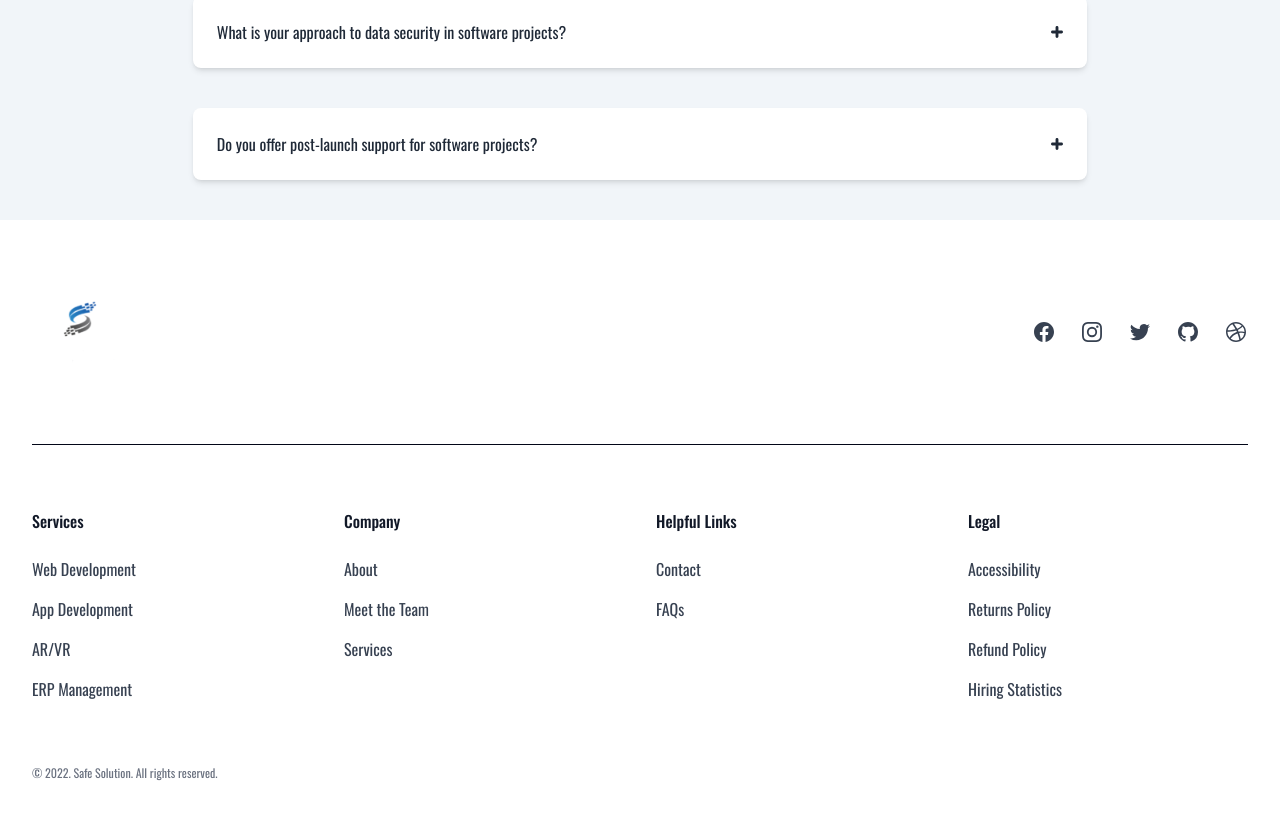
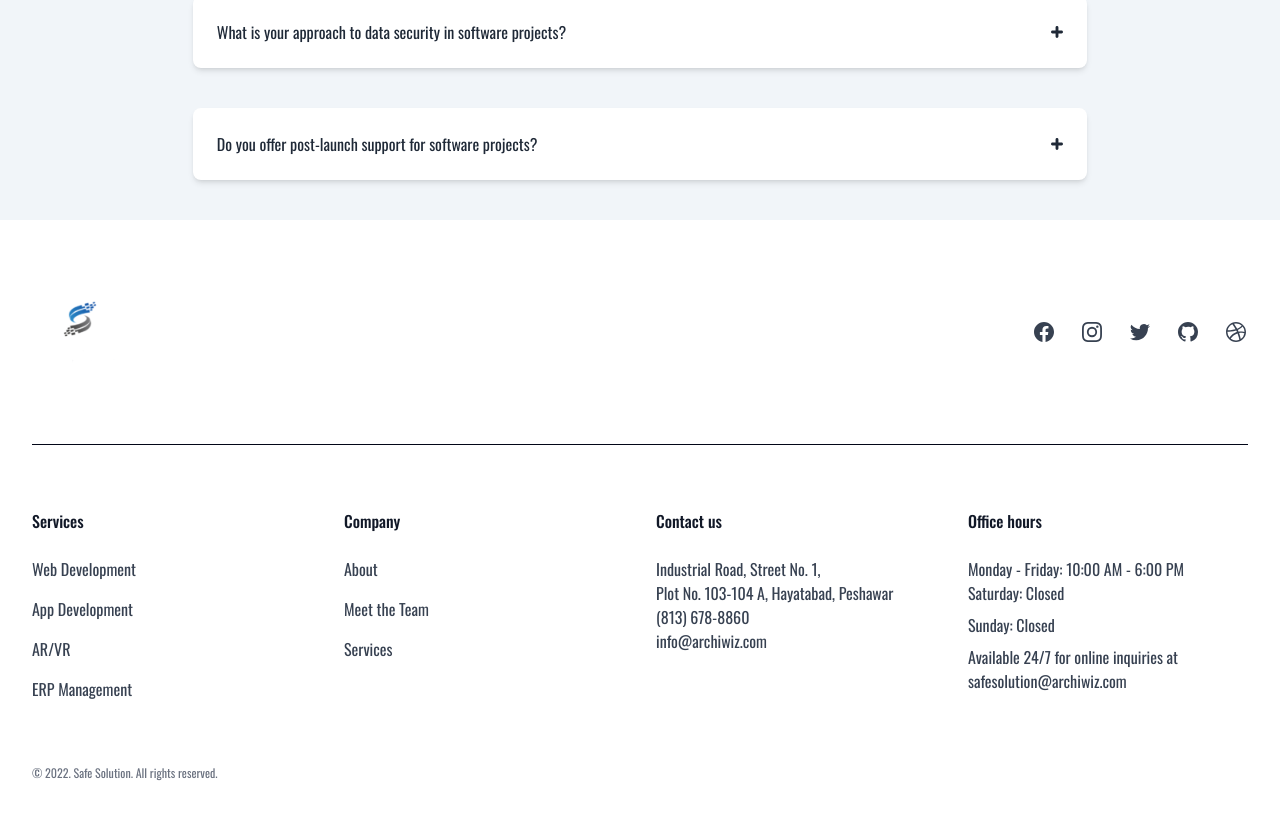
Before and after one commit to waseemarchiwiz/safesolutions-portfolio-webapp, a React (Vite) app: page / in a window 1280 px wide. Shown: the part 4882-5701 px from the top of the page. Built offline with nearby package versions, Linux system fonts and the light colour scheme.

Commit message:
footer content added

```diff
--- a/src/components/Footer.jsx
+++ b/src/components/Footer.jsx
@@ -210,79 +210,42 @@ const Footer = () => {
                     Services
                   </a>
                 </li>
-
-
               </ul>
             </div>
 
             <div>
               <p className="font-medium text-gray-900 dark:text-white">
-                Helpful Links
+                Contact us
               </p>
-
-              <ul className="mt-6 space-y-4 text-[16px]">
-                <li>
-                  <Link
-                    href="#"
-                    className="text-gray-700 transition hover:opacity-75 dark:text-gray-200"
-                  >
-                    Contact
-                  </Link>
-                </li>
-
-                <li>
-                  <Link
-                    href="#faqs"
-                    className="text-gray-700 transition hover:opacity-75 dark:text-gray-200"
-                  >
-                    FAQs
-                  </Link>
-                </li>
-
-
-              </ul>
+              <p className="text-gray-700 transition hover:opacity-75 dark:text-gray-200 mt-6 space-y-4 text-[16px]">
+                Industrial Road, Street No. 1,
+                <br />
+                Plot No. 103-104 A, Hayatabad, Peshawar
+              </p>
+              <p className="text-gray-700 transition hover:opacity-75 dark:text-gray-200">
+                (813) 678-8860
+              </p>
+              <p className="text-gray-700 transition hover:opacity-75 dark:text-gray-200">
+                info@archiwiz.com
+              </p>
             </div>
 
             <div>
-              <p className="font-medium text-gray-900 dark:text-white">Legal</p>
-
-              <ul className="mt-6 space-y-4 text-[16px]">
-                <li>
-                  <Link
-                    href="#"
-                    className="text-gray-700 transition hover:opacity-75 dark:text-gray-200"
-                  >
-                    Accessibility
-                  </Link>
-                </li>
-
-                <li>
-                  <Link
-                    href="#"
-                    className="text-gray-700 transition hover:opacity-75 dark:text-gray-200"
-                  >
-                    Returns Policy
-                  </Link>
-                </li>
-
-                <li>
-                  <Link
-                    href="#"
-                    className="text-gray-700 transition hover:opacity-75 dark:text-gray-200"
-                  >
-                    Refund Policy
-                  </Link>
-                </li>
-
-                <li>
-                  <Link
-                    href="#"
-                    className="text-gray-700 transition hover:opacity-75 dark:text-gray-200"
-                  >
-                    Hiring Statistics
-                  </Link>
-                </li>
-              </ul>
+              <p className="font-medium text-gray-900 dark:text-white">
+                Office hours
+              </p>
+              <p className="mt-6  text-gray-700 transition hover:opacity-75 dark:text-gray-200">
+                Monday - Friday: 10:00 AM - 6:00 PM
+              </p>
+              <p className=" text-gray-700 transition hover:opacity-75 dark:text-gray-200">
+                Saturday: Closed
+              </p>
+              <p className="mt-2  text-gray-700 transition hover:opacity-75 dark:text-gray-200">
+                Sunday: Closed
+              </p>
+              <p className="mt-2  text-gray-700 transition hover:opacity-75 dark:text-gray-200">
+                Available 24/7 for online inquiries at safesolution@archiwiz.com
+              </p>
             </div>
           </div>
 
```
Also changed, not shown: src/customroutes/CustomRoutes.jsx (line endings or trailing spaces).
